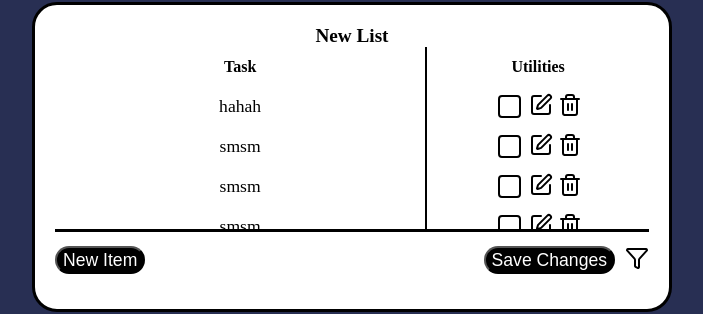
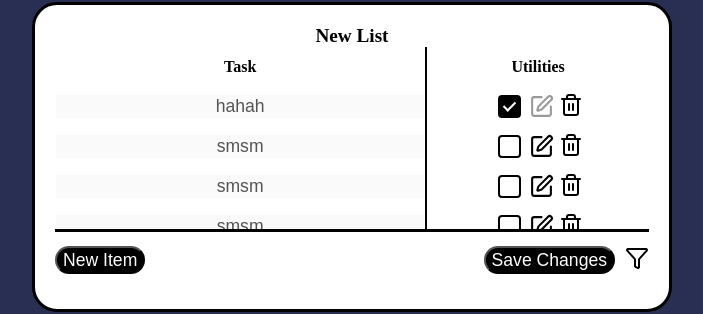
Before and after one commit to Panagiotis-Oikonomou/FullStack-Playground, a React (Vite) app in the folder Client/: page /to-do-list in a window 1280 px wide. Shown: the part 178-492 px from the top of the page, without its empty margins (288-991 px from the left). Built offline with nearby package versions, Linux system fonts and the light colour scheme; no server answers.

Commit message:
Changing an item name from the list.

```diff
--- a/Client/src/pages/games/RPS.module.css
+++ b/Client/src/pages/games/RPS.module.css
@@ -110,7 +110,7 @@
   width: 30%;
 }
 
-button:hover {
+.container button:hover {
   background-color: blue;
   cursor: pointer;
 }
--- a/Client/src/pages/games/TicTacToe.module.css
+++ b/Client/src/pages/games/TicTacToe.module.css
@@ -91,7 +91,7 @@
   font-size: 7em;
 }
 
-button:hover {
+.container button:hover {
   background-color: blue;
   cursor: pointer;
 }
--- a/Client/src/pages/work/ToDoList.jsx
+++ b/Client/src/pages/work/ToDoList.jsx
@@ -4,43 +4,10 @@ import { Trash2, EditIcon, Filter } from "lucide-react";
 import Swal from "sweetalert2";
 
 function ToDoList() {
-    const ll = "dcbaasas";
-    const [pp, setPp] = useState([{ task: "hahah", priority: "Low" }, { task: "smsm", priority: "Low" }, { task: "smsm", priority: "high" }, { task: "smsm", priority: "urgent" }, { task: "smsm", priority: "urgent" }, { task: "smsm", priority: "urgent" }, { task: "smsm", priority: "high" }, { task: "hahah", priority: "high" }, { task: "hahah", priority: "high" }]);
+  const [pp, setPp] = useState([{ task: "hahah", priority: "Low", change: false, check: true }, { task: "smsm", priority: "Low", change: false, check: false }, { task: "smsm", priority: "high", change: false, check: false }, { task: "smsm", priority: "urgent", change: false, check: false }, { task: "smsm", priority: "urgent", change: false, check: false }, { task: "smsm", priority: "urgent", change: false, check: false }, { task: "smsm", priority: "high", change: false, check: false }, { task: "hahah", priority: "high", change: false, check: false }, { task: "hahah", priority: "high", change: false, check: false }]);
   const toDoList = false;
 
   useEffect(() => { document.title = "To Do List" }, []);
-
-    useEffect(() => {
-        const mergeSort = (word) => {
-
-            console.log(word.length, word);
-
-            if (word.length <= 1) return word;
-
-            let mid = Math.floor((0 + word.length) / 2);
-            console.log("Mid", mid);
-            console.log("Left", word.slice(0, mid));
-            console.log("Right", word.slice(mid));
-            // return;
-
-            let left = mergeSort(word.slice(0, mid));
-            let right = mergeSort(word.slice(mid));
-            return left + right;
-        }
-        const fun = () => {
-            // const f = ll.slice(ll.length / 2, ll.length);
-            // console.log(f.slice(0, 1));
-            // console.log(f.slice(1, 2));
-            // console.log(ll.slice(0, 2) > ll.slice(2, 4));
-            // const l = f.slice(0, 1);
-            // const r = f.slice(1, 2);
-            // if(l >= r) console.log( r + l);
-            // else  console.log( l + r);
-            // console.log(f.slice(1, 2) < f.slice(0, 1));
-            console.log("Merge", mergeSort(ll));
-        }
-        // fun();
-    }, []);
 
   function removeItem(index) {
     Swal.fire({
@@ -52,9 +19,26 @@ function ToDoList() {
       draggable: true,
       showCancelButton: true
     }).then((result) => {
-            if(result.isConfirmed) setPp(r => r.filter((_, i) => i !== index))
+      if (result.isConfirmed) setPp(r => r.filter((_, i) => i !== index))
     });
   }
+
+  function changeEdit(val, index) {
+    setPp(r => r.map((item, i) => i === index ? { ...item, change: val } : item));
+  }
+
+  function changeTask(index, value) {
+    if (value.length < 1) return;
+    setPp(r => r.map((item, i) => i === index ? { ...item, task: value } : item));
+  }
+
+  function changeCheck(index) {
+    setPp(r => r.map((item, i) => i === index ? { ...item, check: !item.check } : item));
+  }
+
+  useEffect(() => {
+    console.log(pp)
+  }, [pp])
 
   return (
     <div className={style.container}>
@@ -79,20 +63,19 @@ function ToDoList() {
                     <th style={{ width: "20%" }}>Utilities</th>
                   </tr>
                 ) : (
-
                   <tr>
                     <th style={{ width: "50%" }}>Task</th>
-                                        {/* <th style={{ width: "0%" }}>Task</th> */}
                     <th style={{ width: "30%" }}>Utilities</th>
                   </tr>
                 )}
               </thead>
               <tbody>
-                                {pp.map((value, index) => (
+                {pp.map((value, index) => {
+                  return (
                     <tr key={index}>
                       <td>
                         <div className={style.task}>
-                                                {value.task}
+                          <input type="text" value={value.task} disabled={!value.change} onChange={(e) => changeTask(index, e.target.value)} onBlur={() => changeEdit(false, index)} />
                         </div>
                       </td>
                       {toDoList && (
@@ -105,13 +88,16 @@ function ToDoList() {
                       )}
                       <td>
                         <div className={style.icons}>
-                                                <input type="checkbox" name="toDo1" title="Done" />
-                                                <span title="Edit"> <EditIcon /> </span>
+                          <input type="checkbox" name="toDo1" title="Done" value={value.check} checked={value.check} onChange={() => changeCheck(index)} />
+                          <button className={style.iconButton} title="Edit" disabled={value.check} onClick={() => changeEdit(true, index)}>
+                            <EditIcon size={25} />
+                          </button>
                           <span title="Remove"> <Trash2 onClick={() => removeItem(index)} /> </span>
                         </div>
                       </td>
                     </tr>
-                                ))}
+                  )
+                })}
               </tbody>
             </table>
           </div>
--- a/Client/src/pages/work/ToDoList.module.css
+++ b/Client/src/pages/work/ToDoList.module.css
@@ -64,7 +64,7 @@
   display: flex;
   justify-content: center;
   width: 100%;
-  font-size: 1.1em;
+  /* font-size: 1.1em; */
 }
 
 .icons {
@@ -120,6 +120,22 @@
   background-color: grey;
 }
 
+.iconButton {
+    background: none;
+    border: none;
+    padding: 0;
+    margin: 0;
+    color: inherit;
+    cursor: pointer;
+    display: flex;
+    align-items: center;
+}
+
+.iconButton:disabled {
+    opacity: 0.4;
+    cursor: not-allowed;
+}
+
 .icons:hover {
   cursor: pointer;
 }
@@ -152,6 +168,14 @@
   transform: rotate(45deg);
 }
 
+.tableContainer input[type="text"]{
+  width: 100%;
+  box-sizing: border-box;
+  border: none;
+  font-size: 1.1em;
+  text-align: center;
+}
+
 @media only screen and (min-width: 600px) {}
 
 @media only screen and (min-width: 768px) {}
```
Lines whose indentation alone changed are shown as unchanged.
